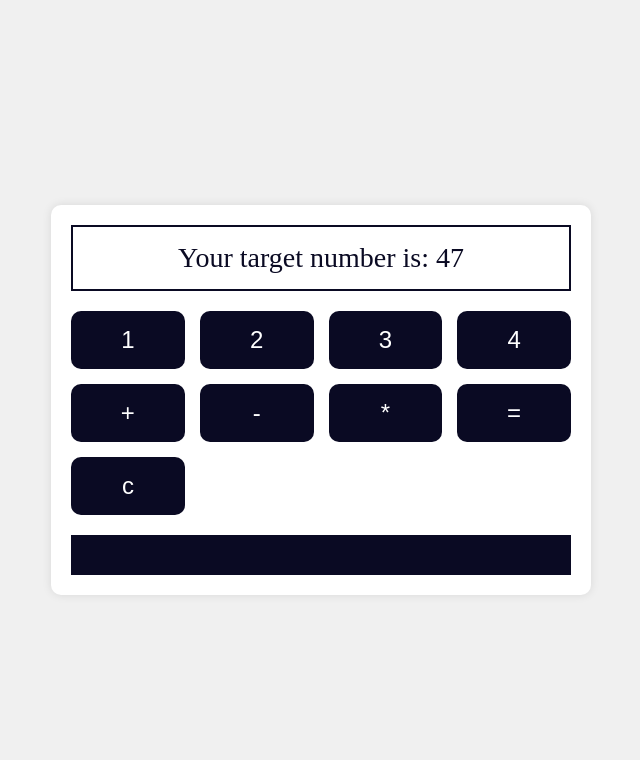
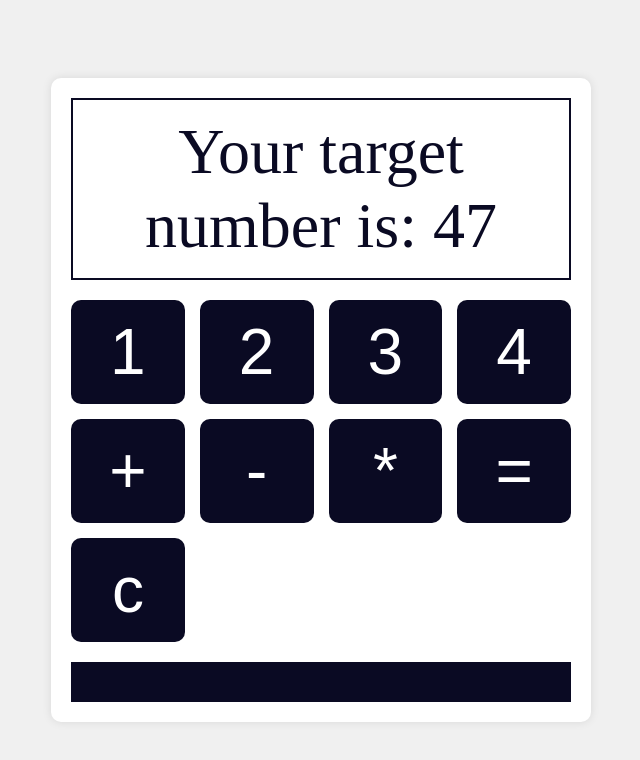
Before and after one commit to tomwcodes/colourFlipper, a plain HTML site: page index.html in a window 1280 px wide. Shown: the whole page, without its empty margins (319-959 px from the left). Drawn offline with Linux system fonts and the light colour scheme.

Commit message:
changed font size

```diff
--- a/styles.css
+++ b/styles.css
@@ -8,7 +8,7 @@ body {
 }
 
 #game {
-  width: 90%; /* Adjusted width for better responsiveness */
+  width: 100%; /* Adjusted width for better responsiveness */
   max-width: 500px; /* Limiting maximum width for larger screens */
   background-color: #ffffff;
   color: #0a0a23;
@@ -22,7 +22,7 @@ body {
   padding: 15px; /* Increased padding for better readability */
   margin-bottom: 20px;
   text-align: center;
-  font-size: 28px; /* Increased font size for better visibility */
+  font-size: 5vw; /* Increased font size for better visibility */
 }
 
 #numbers {
@@ -38,7 +38,7 @@ button {
   border: none;
   padding: 15px; /* Increased padding for better touch targets */
   border-radius: 10px; /* Increased border radius for better aesthetics */
-  font-size: 24px; /* Increased font size for better visibility */
+  font-size: 5vw; /* Increased font size for better visibility */
 }
 
 button:hover {
@@ -52,5 +52,5 @@ button:hover {
   padding: 20px; /* Increased padding for better visibility */
   margin-top: 20px;
   text-align: center;
-  font-size: 40px; /* Increased font size for better visibility */
+  font-size: 5vw; /* Increased font size for better visibility */
 }
```
